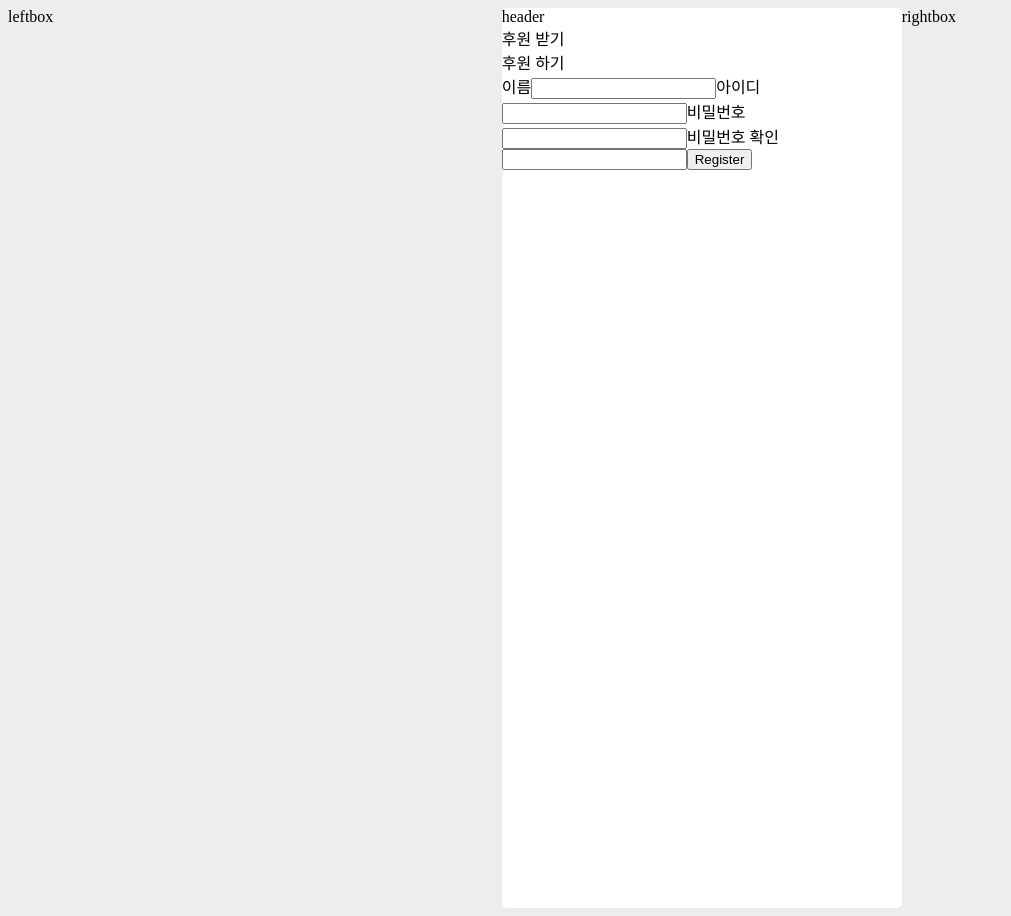
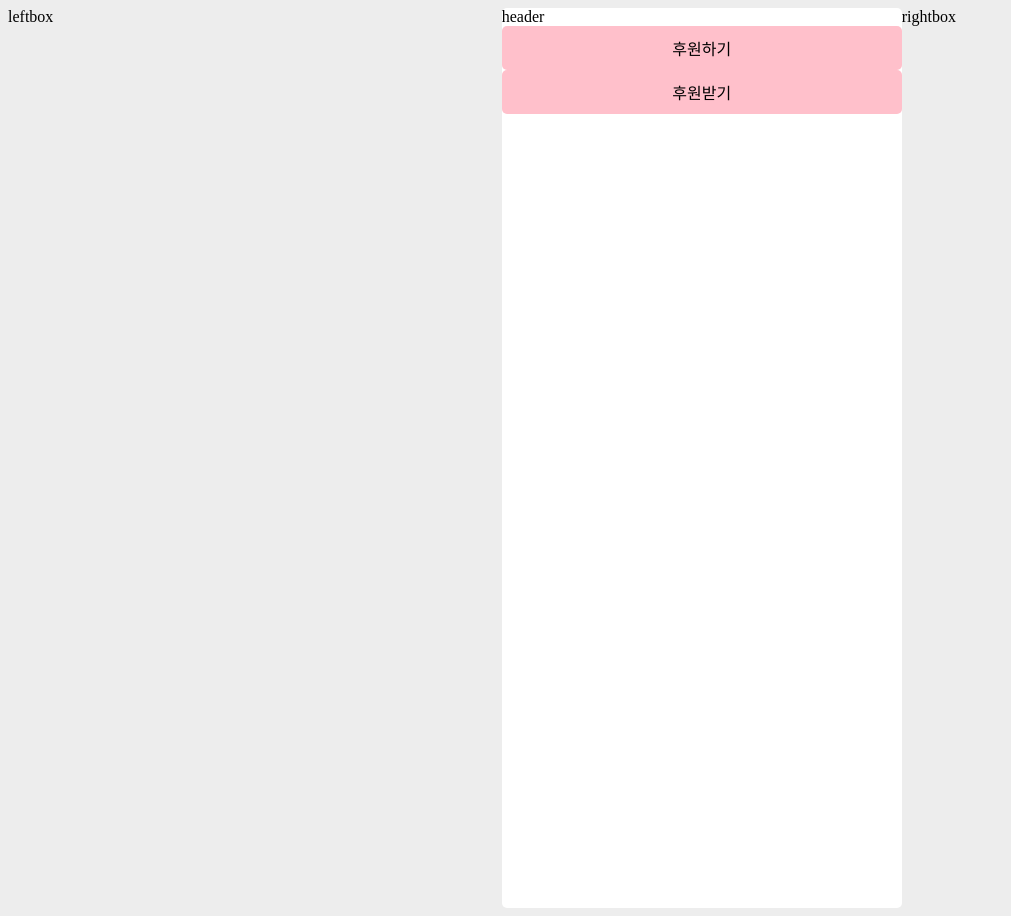
Before and after one commit to a-honey/sponsor-me-now, a React (Vite) app: page /register in a window 1280 px wide. Shown: the whole page, without its empty margins (0-1011 px from the left). Built offline with nearby package versions, Linux system fonts and the light colour scheme.

Commit message:
:sparkles: Feat: sass 설치 및 회원가입 step 설정, isSponsor 선택 추가

```diff
--- a/package.json
+++ b/package.json
@@ -16,6 +16,7 @@
     "react-router-dom": "^6.18.0"
   },
   "devDependencies": {
+    "@types/node-sass": "^4.11.7",
     "@types/react": "^18.2.15",
     "@types/react-dom": "^18.2.7",
     "@typescript-eslint/eslint-plugin": "^6.0.0",
@@ -24,6 +25,8 @@
     "eslint": "^8.45.0",
     "eslint-plugin-react-hooks": "^4.6.0",
     "eslint-plugin-react-refresh": "^0.4.3",
+    "node-sass": "^9.0.0",
+    "sass": "^1.69.5",
     "typescript": "^5.0.2",
     "vite": "^4.4.5"
   }
--- a/src/pages/login/components/Login.InputBox.tsx
+++ b/src/pages/login/components/Login.InputBox.tsx
@@ -1,5 +1,5 @@
 import { useForm } from 'react-hook-form';
-
+import styles from '../styles/Login.InputBox.module.scss';
 interface LoginDataType {
   username: string;
   password: string;
@@ -11,7 +11,7 @@ const InputBox = () => {
     console.log(data);
   };
   return (
-    <form onSubmit={handleSubmit(onSubmit)}>
+    <form onSubmit={handleSubmit(onSubmit)} className={styles.form}>
       <label>아이디</label>
       <input type="text" {...register('username')} />
       <label>비밀번호</label>
--- /dev/null
+++ b/src/pages/login/styles/Login.InputBox.module.scss
@@ -0,0 +1,5 @@
+.form {
+  display: flex;
+  flex-direction: column;
+  background-color: pink;
+}
--- a/src/pages/register/Register.tsx
+++ b/src/pages/register/Register.tsx
@@ -1,14 +1,43 @@
+import { useState } from 'react';
 import InputBox from './components/Register.InputBox';
 import SelectBox from './components/Register.SelectBox';
+import MoreBox from './components/Register.MoreBox';
 
 const Register = () => {
-  return (
-    <>
-      <SelectBox CountType="후원 받기" />
-      <SelectBox CountType="후원 하기" />
-      <InputBox />
-    </>
-  );
+  const [isSponsor, setIsSponsor] = useState<boolean | undefined>(undefined);
+  const [registerStep, setRegisterStep] = useState(1);
+
+  const handleIsSponsor = (isSponsorArg: boolean) => {
+    setIsSponsor(isSponsorArg);
+  };
+
+  const handleNextRegisterStep = () => {
+    setRegisterStep((prev) => prev + 1);
+  };
+
+  let currentStepComponent;
+
+  switch (registerStep) {
+    case 1:
+      currentStepComponent = (
+        <SelectBox
+          isSponsor={isSponsor}
+          handleNextRegisterStep={handleNextRegisterStep}
+          handleIsSponsor={handleIsSponsor}
+        />
+      );
+      break;
+    case 2:
+      currentStepComponent = <InputBox isSponsor={isSponsor} />;
+      break;
+    case 3:
+      currentStepComponent = <MoreBox />;
+      break;
+    default:
+      currentStepComponent = null;
+  }
+
+  return <>{currentStepComponent}</>;
 };
 
 export default Register;
--- a/src/pages/register/components/Register.InputBox.tsx
+++ b/src/pages/register/components/Register.InputBox.tsx
@@ -7,11 +7,11 @@ interface RegisterDataType {
   passwordConfirm: string;
 }
 
-const InputBox = () => {
+const InputBox = ({ isSponsor }: { isSponsor: boolean | undefined }) => {
   const { register, handleSubmit } = useForm<RegisterDataType>();
 
   const onSubmit = (data: RegisterDataType) => {
-    console.log(data);
+    console.log({ ...data, isSponsor });
   };
 
   return (
--- a/src/pages/register/components/Register.SelectBox.tsx
+++ b/src/pages/register/components/Register.SelectBox.tsx
@@ -1,5 +1,44 @@
-const SelectBox = ({ CountType }: { CountType: string }) => {
-  return <div>{CountType}</div>;
+import styles from '../styles/Register.SelectBox.module.scss';
+
+const SelectBox = ({
+  isSponsor,
+  handleIsSponsor,
+  handleNextRegisterStep,
+}: {
+  isSponsor: boolean | undefined;
+  handleIsSponsor: (isSponsorArg: boolean) => void;
+  handleNextRegisterStep: () => void;
+}) => {
+  return (
+    <div className={styles.container}>
+      <div
+        className={
+          isSponsor !== undefined && isSponsor
+            ? `${styles.selectBox} ${styles.active}`
+            : styles.selectBox
+        }
+        onClick={() => {
+          handleIsSponsor(true);
+          handleNextRegisterStep();
+        }}
+      >
+        후원하기
+      </div>
+      <div
+        className={
+          isSponsor !== undefined && !isSponsor
+            ? `${styles.selectBox} ${styles.active}`
+            : styles.selectBox
+        }
+        onClick={() => {
+          handleIsSponsor(false);
+          handleNextRegisterStep();
+        }}
+      >
+        후원받기
+      </div>
+    </div>
+  );
 };
 
 export default SelectBox;
--- /dev/null
+++ b/src/pages/register/styles/Register.SelectBox.module.scss
@@ -0,0 +1,11 @@
+.selectBox {
+  padding: 10px;
+  background-color: pink;
+  border-radius: 5px;
+  cursor: pointer;
+  text-align: center;
+  &.active,
+  &:hover {
+    background-color: blue;
+  }
+}
```
Also changed, not shown: 1 other file (tests, documents, lock files or other folders).
